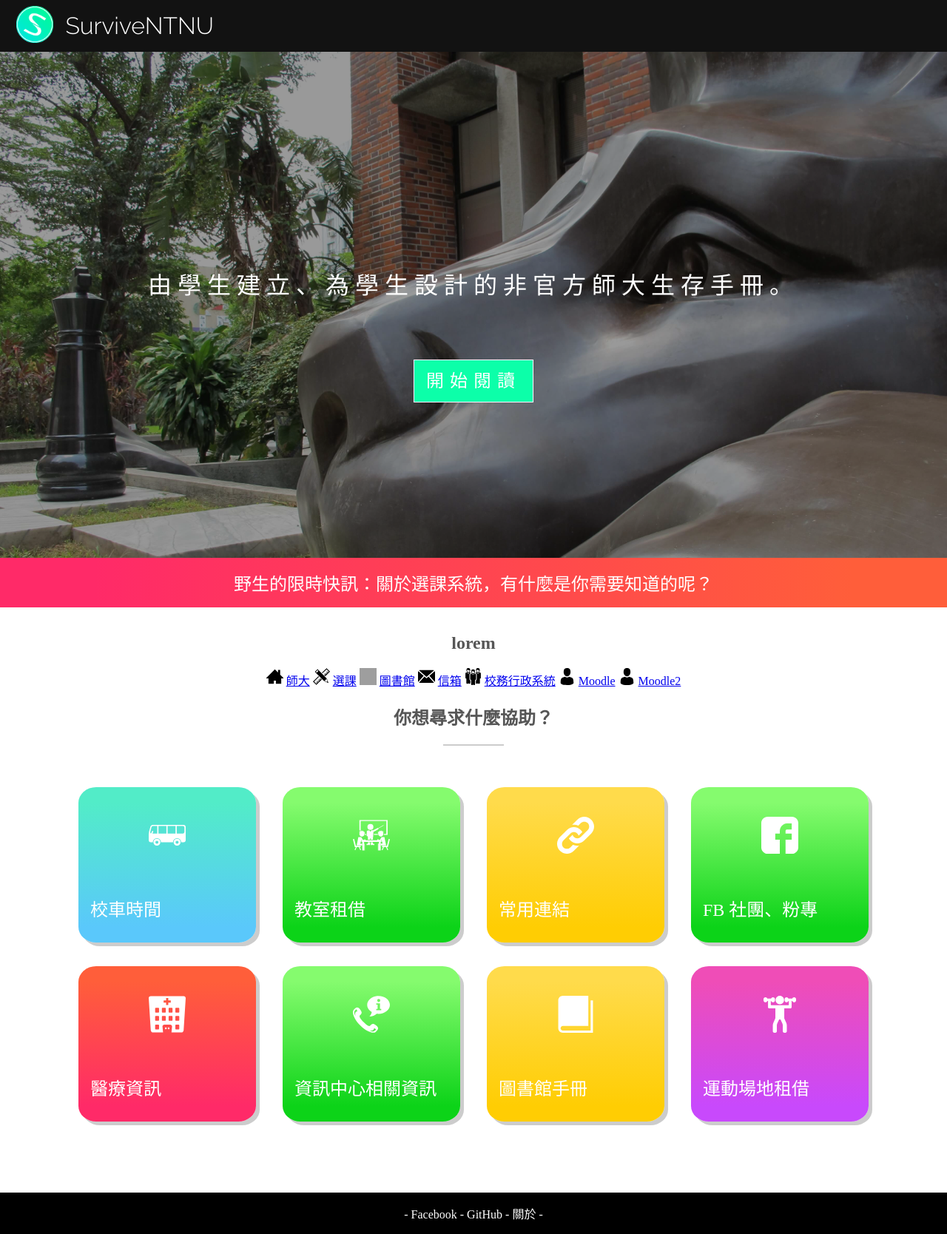
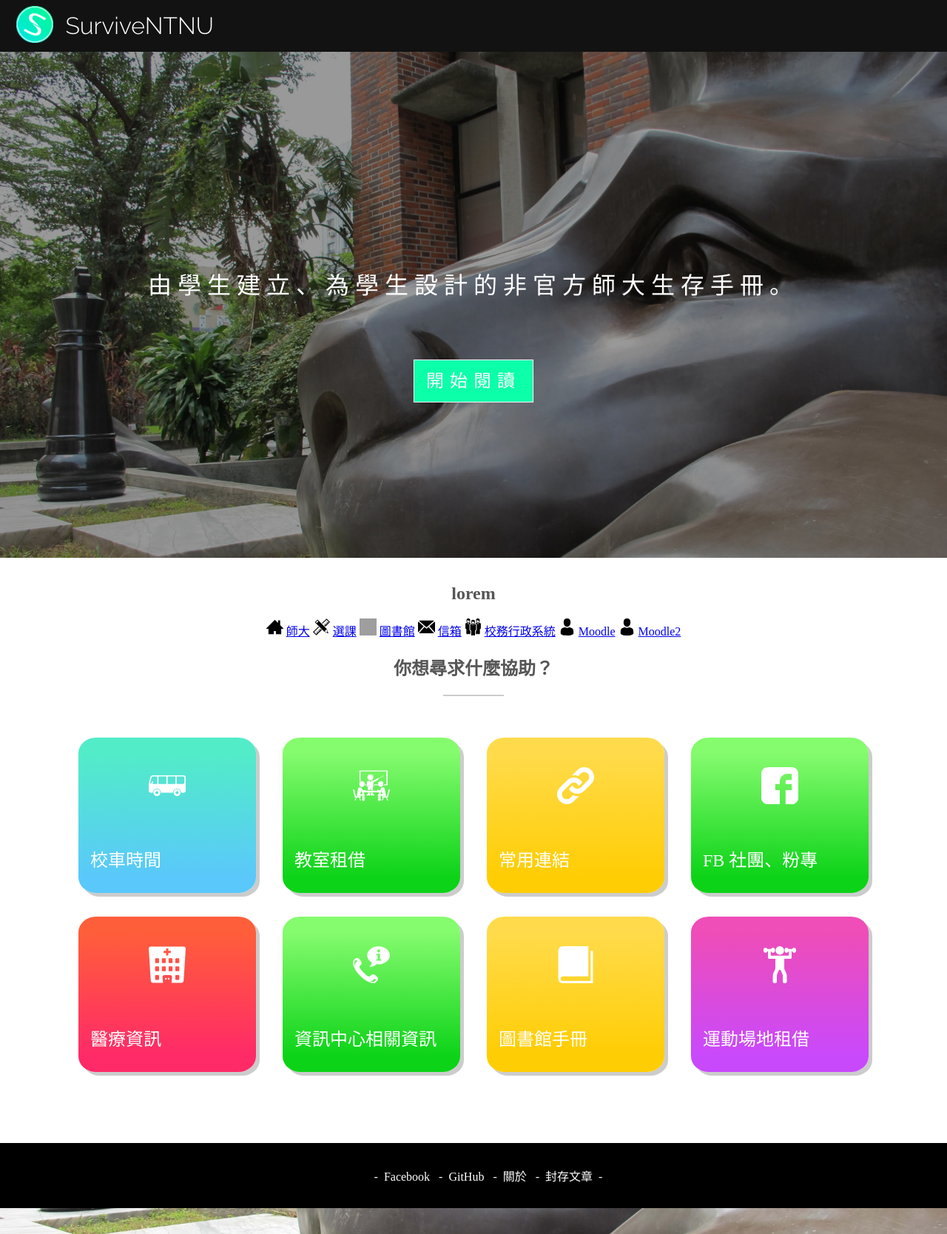
Before and after one commit to as535364/surviveNTNU, a Jekyll site: the page built from index.html, in a window 1280 px wide. Shown: the whole page at 74% size. Built offline with Jekyll 4.4.1, drawn with Linux system fonts in a browser that asks for light colours; nearby versions of some CDN libraries; grey boxes are pictures that could not be loaded.

Commit message:
將「選課資訊」移到封存文章中

```diff
--- a/_layouts/default.html
+++ b/_layouts/default.html
@@ -32,7 +32,12 @@
 			{{ content }}
 		</main>
 		<footer>
-			- <a href="https://www.facebook.com/CommunityNTNU">Facebook</a> - <a href="https://github.com/communityNTNU">GitHub</a> - <a href="http://rexy.xyz/surviveNTNU-info/">關於</a> -
+			<ul>
+				<li><a href="https://www.facebook.com/CommunityNTNU">Facebook</a></li>
+				<li><a href="https://github.com/communityNTNU">GitHub</a></li>
+				<li><a href="http://rexy.xyz/surviveNTNU-info/">關於</a></li>
+				<li><a href="{{ site.baseurl }}/archive.html">封存文章</a></li>
+			</ul>
 			<!-- 「回報問題」、「加入」待補。 -->
 		</footer>
 	</body>
--- a/index.html
+++ b/index.html
@@ -9,10 +9,6 @@ layout: default
 		</p>
 		<div id="down_btn">開始閱讀</div>
 	</div>
-
-    <div class="news">
-        <a href="{{ site.baseurl}}/news/chooseClass/">野生的限時快訊：關於選課系統，有什麼是你需要知道的呢？</a>
-    </div>
 
 	<div id="lists" class="select">
 		<h2>lorem</h2>
--- a/style.scss
+++ b/style.scss
@@ -56,12 +56,29 @@ footer {
 	background-color: #000;
 	text-align: center;
 	color: #fff;
-	a {
-		color: #fff;
-		text-decoration: none;
-		&:hover {
-			text-decoration: underline;
+
+	ul li {
+		display: inline-block;
+		margin: 0 .25rem;
+
+		&::before {
+			content: '-';
+			margin-right: .5rem;
 		}
+
+		&:last-child::after {
+			content: '-';
+			margin-left: .5rem;
+		}
+
+		a {
+			color: #fff;
+			text-decoration: none;
+			&:hover {
+				text-decoration: underline;
+			}
+		}
+
 	}
 }
 .index {
```
Also changed, not shown: archive.md (added, +7 -0 lines).
